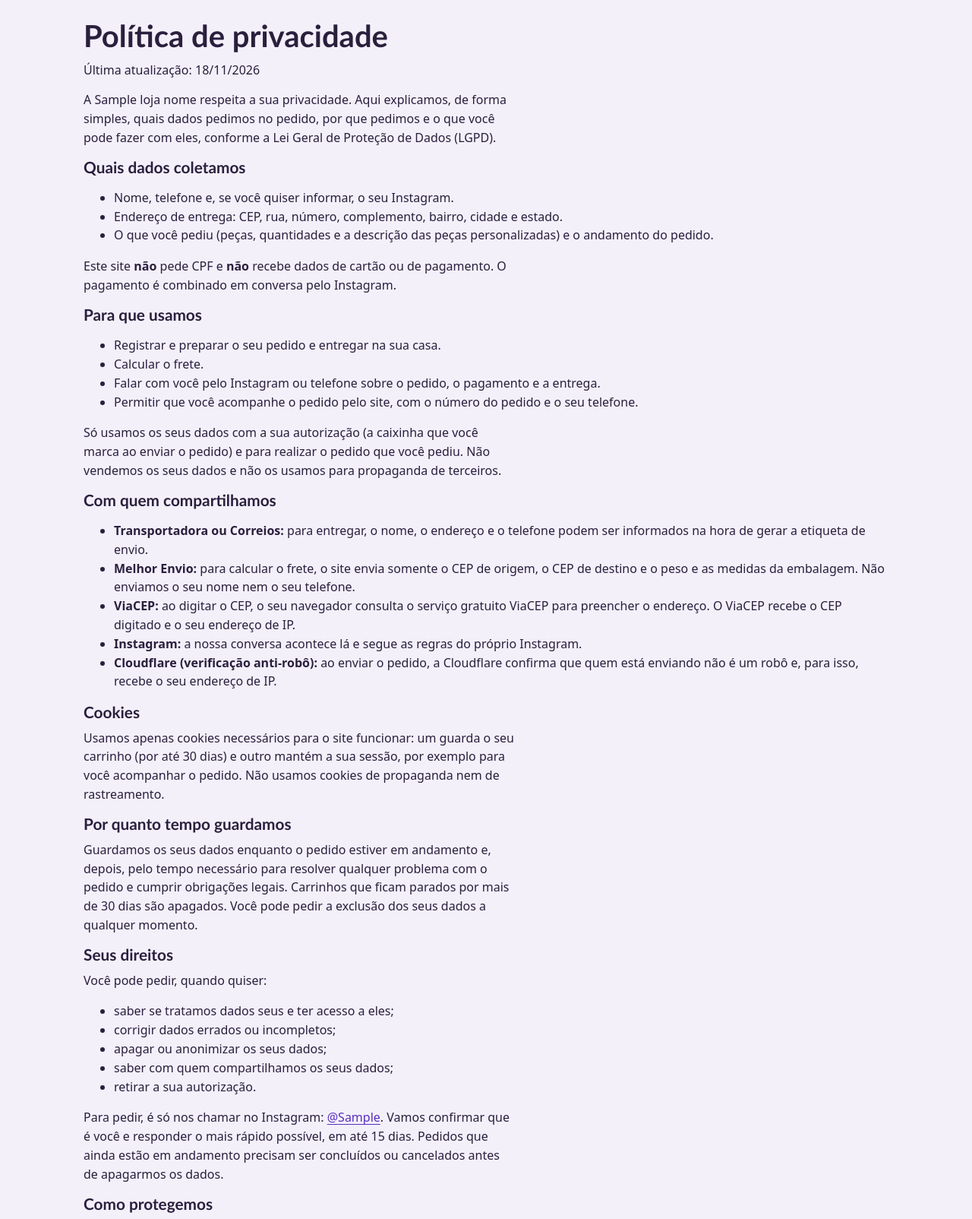
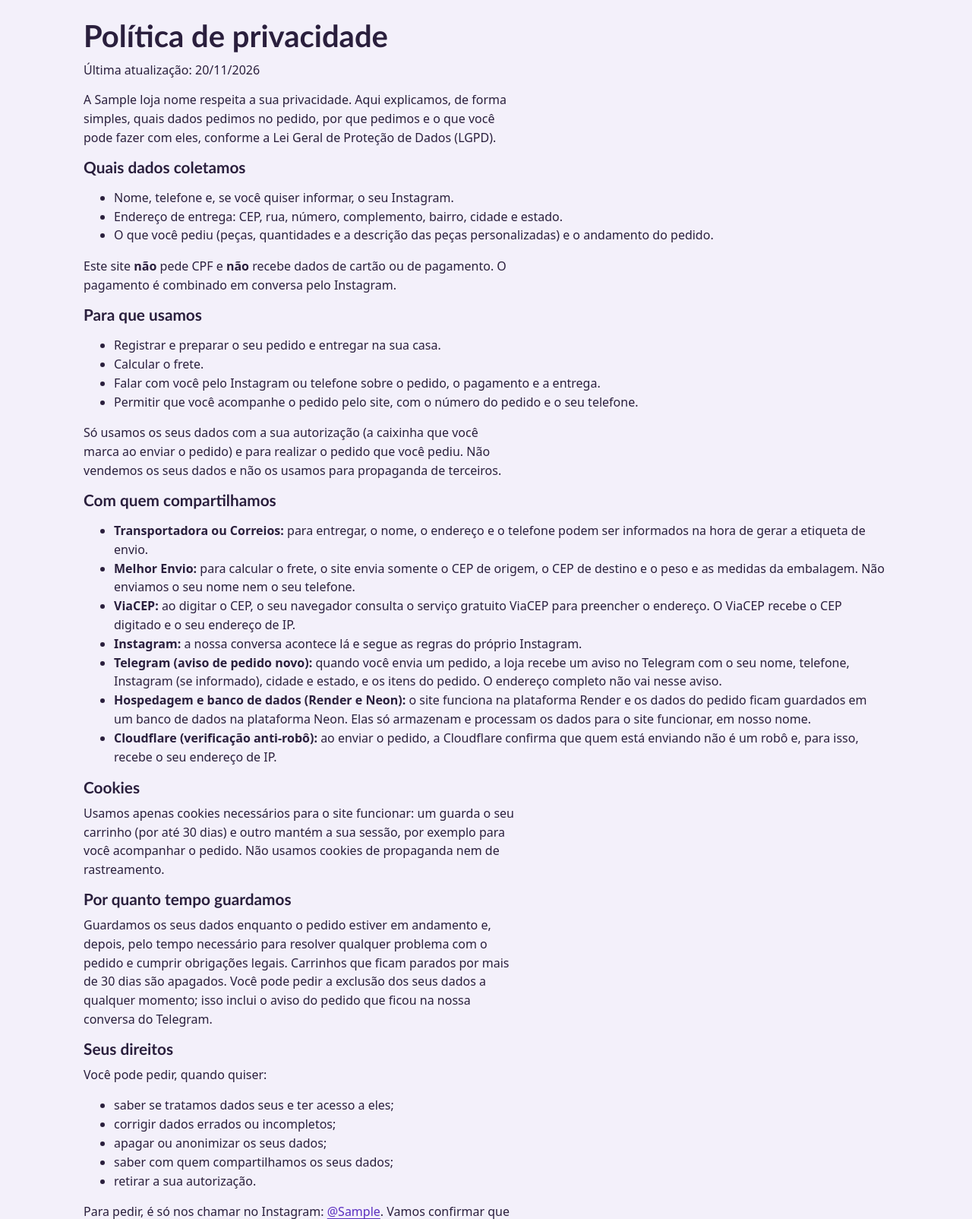
Before and after one commit to Coelho-dev99/Loja_Portal_Flask, a Python web app: template app/templates/loja/privacidade.html in a window 1280 px wide. Shown: the part 65-1669 px from the top of the page at 76% size. Run offline with Jinja, Linux system fonts and the light colour scheme; the template is opened without the code that fills it: most values are stand-ins (such as "Sample title", 1, 10 or a date in 2020).

Commit message:
atualização de privacidade

```diff
--- a/app/templates/loja/privacidade.html
+++ b/app/templates/loja/privacidade.html
@@ -14,7 +14,7 @@
 {% block conteudo %}
 <article class="privacidade">
   <h1>Política de privacidade</h1>
-  <p>Última atualização: 18/11/2026</p>
+  <p>Última atualização: 20/11/2026</p>
   <p>
     A {{ loja_nome }} respeita a sua privacidade. Aqui explicamos, de forma simples, quais dados
     pedimos no pedido, por que pedimos e o que você pode fazer com eles, conforme a
@@ -62,6 +62,16 @@
     <li>
       <strong>Instagram:</strong> a nossa conversa acontece lá e segue as regras do próprio Instagram.
     </li>
+    <li>
+      <strong>Telegram (aviso de pedido novo):</strong> quando você envia um pedido, a loja recebe um
+      aviso no Telegram com o seu nome, telefone, Instagram (se informado), cidade e estado, e os
+      itens do pedido. O endereço completo não vai nesse aviso.
+    </li>
+    <li>
+      <strong>Hospedagem e banco de dados (Render e Neon):</strong> o site funciona na plataforma
+      Render e os dados do pedido ficam guardados em um banco de dados na plataforma Neon. Elas só
+      armazenam e processam os dados para o site funcionar, em nosso nome.
+    </li>
     {% if turnstile_site_key %}
     <li>
       <strong>Cloudflare (verificação anti-robô):</strong> ao enviar o pedido, a Cloudflare confirma
@@ -81,7 +91,8 @@
   <p>
     Guardamos os seus dados enquanto o pedido estiver em andamento e, depois, pelo tempo necessário
     para resolver qualquer problema com o pedido e cumprir obrigações legais. Carrinhos que ficam
-    parados por mais de 30 dias são apagados. Você pode pedir a exclusão dos seus dados a qualquer momento.
+    parados por mais de 30 dias são apagados. Você pode pedir a exclusão dos seus dados a qualquer
+    momento; isso inclui o aviso do pedido que ficou na nossa conversa do Telegram.
   </p>
 
   <h2>Seus direitos</h2>
```
Also changed, not shown: testar_conexao.py (deleted, +0 -24 lines).
